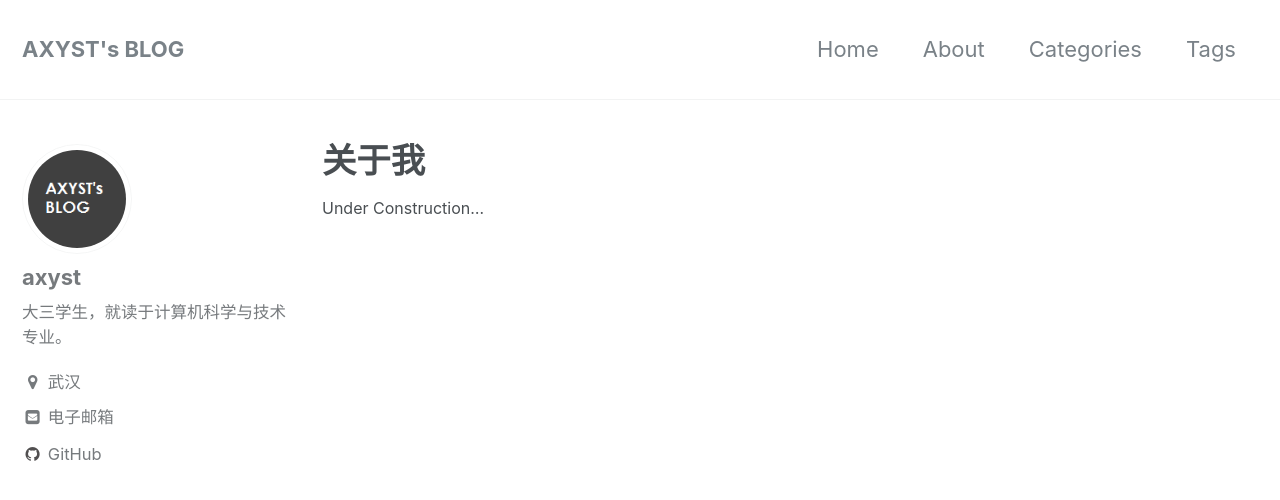
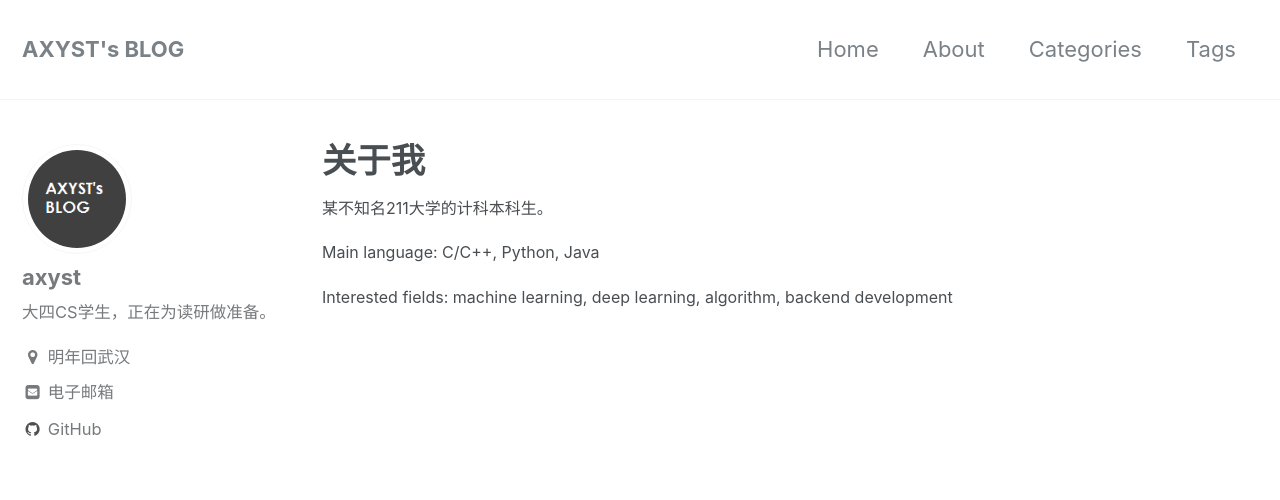
Before and after one commit to a-xyst/a-xyst.github.io, a Jekyll site: the page built from _pages/about.md, in a window 1280 px wide and 900 px high. Shown: the top 500 px of the window. Built offline with Jekyll 4.4.1, drawn with Linux system fonts in a browser that asks for light colours.

Commit message:
commit_180913
edit personal information

```diff
--- a/_config.yml
+++ b/_config.yml
@@ -86,8 +86,8 @@ analytics:
 author:
   name             : "axyst"
   avatar           : /assets/images/logo.png
-  bio              : "大三学生，就读于计算机科学与技术专业。"
-  location         : "武汉"
+  bio              : "大四CS学生，正在为读研做准备。"
+  location         : "明年回武汉"
   email            : "axysta@gmail.com"
   uri              :
   home             : # null (default), "absolute or relative url to link to author home"
--- a/_pages/about.md
+++ b/_pages/about.md
@@ -3,4 +3,9 @@ permalink: /about/
 title: "关于我"
 excerpt: "我的一些个人信息。"
 ---
-Under Construction...
+
+某不知名211大学的计科本科生。
+
+Main language: C/C++, Python, Java
+
+Interested fields: machine learning, deep learning, algorithm, backend development
```
